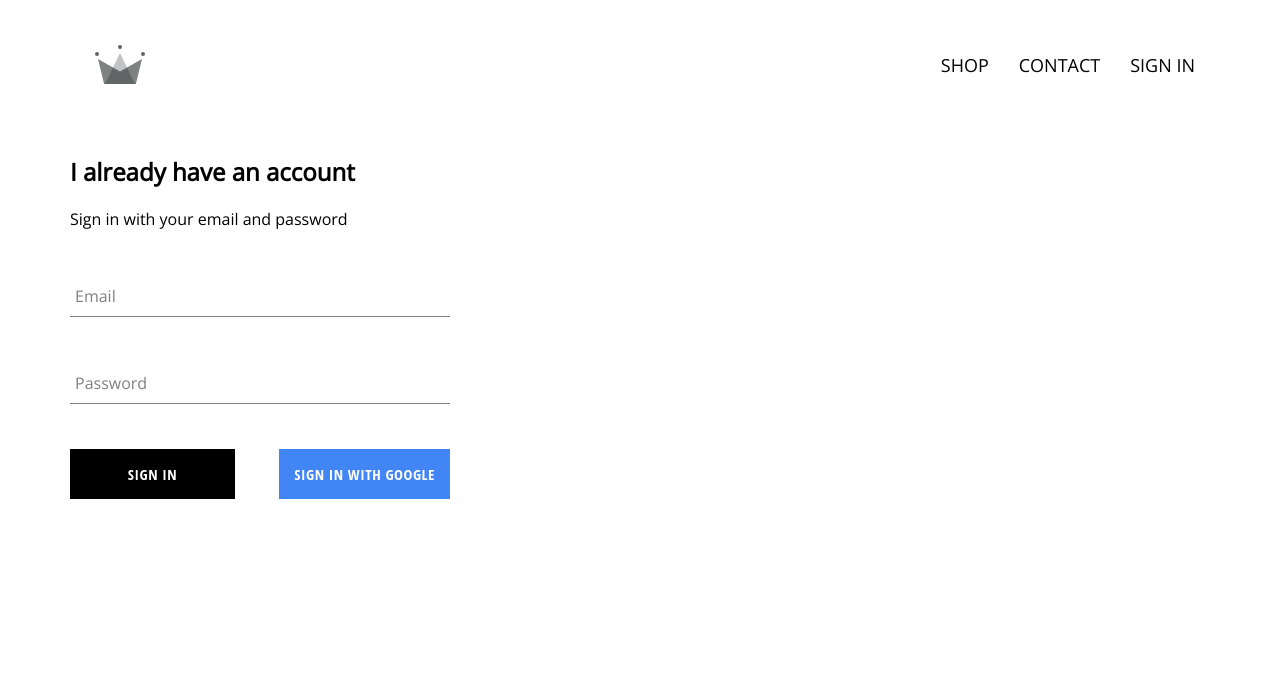
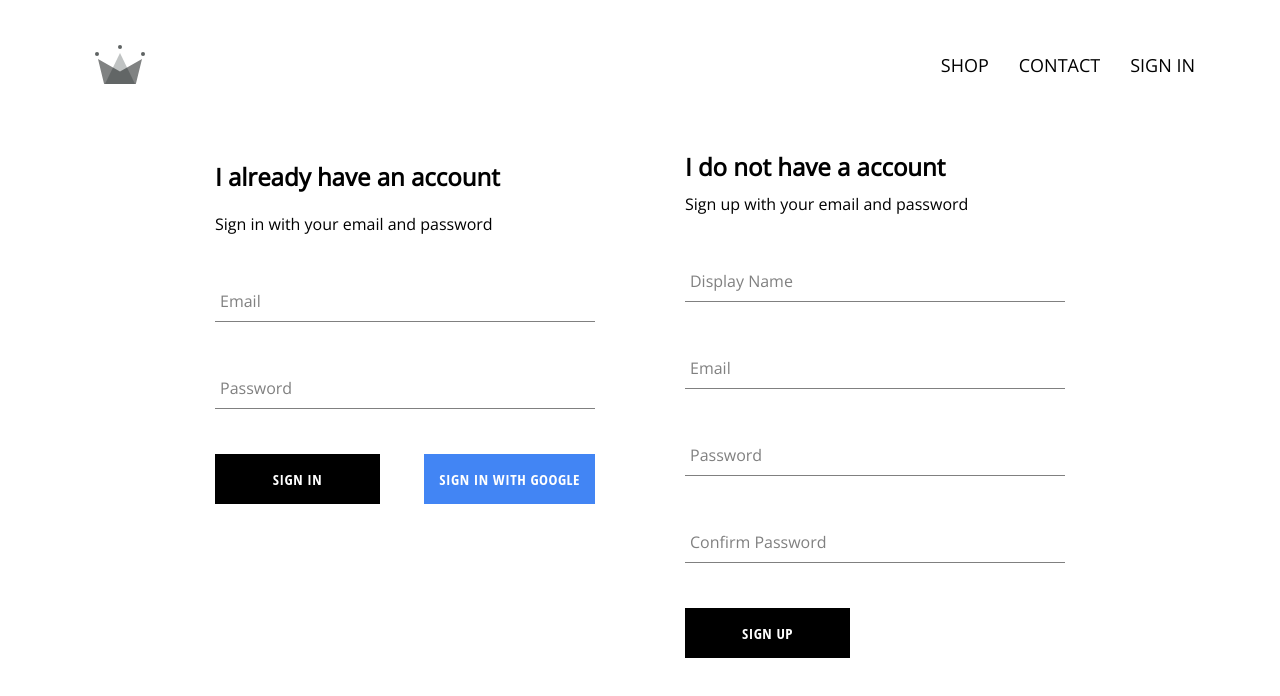
Before and after one commit to S0U-RABH/Ace-Clothing, a React (Create React App) app: page /signin in a window 1280 px wide. Shown: the top 696 px of the page. Built offline with nearby package versions, Linux system fonts and the light colour scheme; no server answers.

Commit message:
make sign up and sign in working component

```diff
--- a/src/App.js
+++ b/src/App.js
@@ -5,7 +5,7 @@
 import shopPage from './pages/shopPage/shop.component';
 import SignInAndSignUpPage from './pages/Sign-in-and-sign-up/Sign-in-and-sign-up.component';
 import Header from './components/header/Header.component';
-import { auth } from './firebase/firebase.utils';
+import { auth, createUserProfileDocument } from './firebase/firebase.utils';
 
 
 
@@ -20,10 +20,22 @@
   unsubscribeFromAuth = null;
 
   componentDidMount() {
-    this.unsubscribeFromAuth = auth.onAuthStateChanged(user => {
-      this.setState({ currentUser: user })
+    this.unsubscribeFromAuth = auth.onAuthStateChanged(async userAuth => {
+      if (userAuth) {
+        const userRef = await createUserProfileDocument(userAuth);
 
-      console.log(user);
+        userRef.onSnapshot(snapShot => {
+          this.setState({
+            currentUser: {
+              id: snapShot.id,
+              ...snapShot.data()
+            }
+          })
+        })
+      }
+      else {
+        this.setState({ currentUser: userAuth });
+      }
     })
   }
 
--- a/src/components/sign-in/sign-in.component.jsx
+++ b/src/components/sign-in/sign-in.component.jsx
@@ -3,7 +3,7 @@
 import FormInput from '../form-input/form-input.component'
 import CustomButton from '../custom-button/custom-button.component'
 
-import { signInWithGoogle } from '../../firebase/firebase.utils'
+import { auth, signInWithGoogle } from '../../firebase/firebase.utils'
 
 class SignIn extends Component {
   constructor(props) {
@@ -14,11 +14,18 @@
       password: ''
     }
   }
-  handleSubmit = event => {
+  handleSubmit = async event => {
     event.preventDefault();
 
-    this.setState({ email: '', password: '' })
-  }
+    const { email, password } = this.state;
+
+    try {
+      await auth.signInWithEmailAndPassword(email, password);
+      this.setState({ email: '', password: '' });
+    } catch (error) {
+      console.log(error);
+    }
+  };
   handleChange = event => {
     const { value, name } = event.target;
 
--- /dev/null
+++ b/src/components/sign-up/sign-up.component.jsx
@@ -0,0 +1,104 @@
+import React, { Component } from 'react'
+import FormInput from '../form-input/form-input.component';
+import CustomButton from '../custom-button/custom-button.component';
+import { auth, createUserProfileDocument } from '../../firebase/firebase.utils';
+import '../sign-up/sign-up.style.scss'
+
+
+class SignUp extends Component {
+    constructor() {
+        super()
+
+        this.state = {
+            displayName: '',
+            email: '',
+            password: '',
+            confirmPassword: ''
+
+        };
+    }
+
+    handleSubmit = async event => {
+        event.preventDefault();
+
+        const { displayName, email, password, confirmPassword } = this.state;
+
+        if (password !== confirmPassword) {
+            alert("passwords don't match");
+            return;
+        }
+
+        try {
+            const { user } = await auth.createUserWithEmailAndPassword(
+                email,
+                password
+            );
+
+            await createUserProfileDocument(user, { displayName });
+
+            this.setState({
+                displayName: '',
+                email: '',
+                password: '',
+                confirmPassword: ''
+            });
+        } catch (error) {
+            console.error(error);
+        }
+    };
+
+
+    handleChange = event => {
+        const { name, value } = event.target;
+
+        this.setState({ [name]: value });
+    };
+
+    render() {
+        const { displayName, email, password, confirmPassword } = this.state;
+        return (
+            <div className='sign-up'>
+                <h2 className='title'>I do not have a account</h2>
+                <span>Sign up with your email and password</span>
+
+                <form className='sign-up-form' onSubmit={this.handleSubmit}>
+                    <FormInput
+                        type='text'
+                        name='displayName'
+                        value={displayName}
+                        onChange={this.handleChange}
+                        label='Display Name'
+                        required
+                    />
+                    <FormInput
+                        type='email'
+                        name='email'
+                        value={email}
+                        onChange={this.handleChange}
+                        label='Email'
+                        required
+                    />
+                    <FormInput
+                        type='password'
+                        name='password'
+                        value={password}
+                        onChange={this.handleChange}
+                        label='Password'
+                        required
+                    />
+                    <FormInput
+                        type='password'
+                        name='confirmPassword'
+                        value={confirmPassword}
+                        onChange={this.handleChange}
+                        label='Confirm Password'
+                        required
+                    />
+                    <CustomButton type='submit'>SIGN UP</CustomButton>
+                </form>
+
+            </div>
+        )
+    }
+}
+export default SignUp;
--- /dev/null
+++ b/src/components/sign-up/sign-up.style.scss
@@ -0,0 +1,9 @@
+.sign-up{
+    display: flex;
+    flex-direction: column;
+    width: 380px;
+
+    .title{
+        margin: 10px 0;
+    }
+}
--- a/src/firebase/firebase.utils.js
+++ b/src/firebase/firebase.utils.js
@@ -16,6 +16,7 @@
 
 export const createUserProfileDocument = async (userAuth, additionalData) => {
   if (!userAuth) return;
+
 
   const userRef = firestore.doc(`users/${userAuth.uid}`);
 
--- a/src/pages/Sign-in-and-sign-up/Sign-in-and-sign-up.component.jsx
+++ b/src/pages/Sign-in-and-sign-up/Sign-in-and-sign-up.component.jsx
@@ -1,11 +1,13 @@
 import React from 'react'
 import '../Sign-in-and-sign-up/Sign-in-and-sign-up.style.scss'
 import SignIn from '../../components/sign-in/sign-in.component'
+import SignUp from '../../components/sign-up/sign-up.component'
 
  const SignInAndSignUpPage = () => {
   return (
     <div className='sign-in-and-sign-up'>
         <SignIn />
+        <SignUp />
     </div>
   )
 }
--- a/src/pages/Sign-in-and-sign-up/Sign-in-and-sign-up.style.scss
+++ b/src/pages/Sign-in-and-sign-up/Sign-in-and-sign-up.style.scss
@@ -0,0 +1,7 @@
+.sign-in-and-sign-up{
+    width: 850px;
+    display: flex;
+    justify-content: space-between;
+    margin: 30px auto;
+
+}
```
